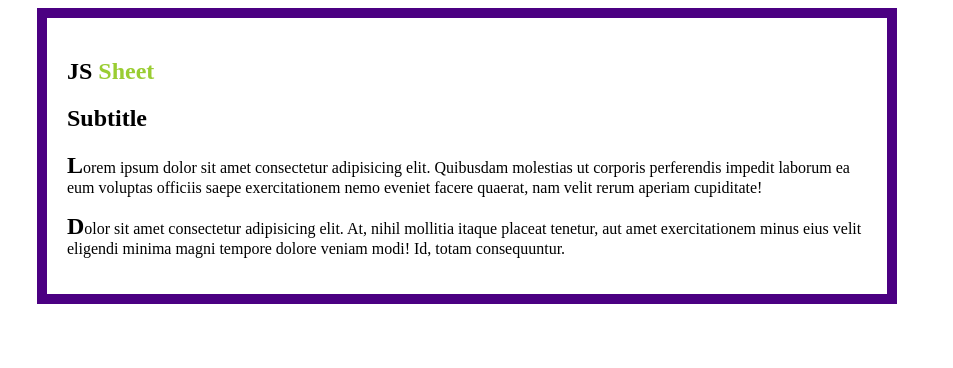
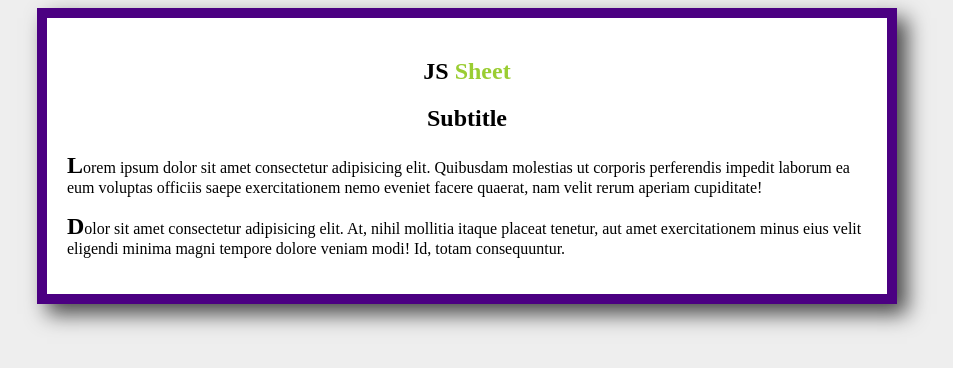
Before and after one commit to evitrk/jsday1, a plain HTML site: page index.html in a window 1280 px wide. Shown: the whole page, without its empty margins (173-1126 px from the left). Drawn offline with Linux system fonts and the light colour scheme.

Commit message:
[STEP 05] Basic HTML Boileplate

```diff
--- a/index.html
+++ b/index.html
@@ -6,6 +6,10 @@
     <meta http-equiv="X-UA-Compatible" content="ie=edge">
     <title>JS Excel</title>
     <style>
+        body{
+            background-color: #eee;
+        }
+
         #title-part {
             color: yellowgreen;
         }
@@ -13,13 +17,21 @@
             font-weight: bolder;
             font-size: 24px;
         }
+        h1,h2{
+
+            text-align: center;
+
+        }
         section.container{
+            background-color: white;
             border: 10px solid indigo;
             padding: 20px;
             max-width: 800px;
             margin-left: auto;
             margin-right: auto;
             margin: 0 auto;
+            box-shadow: 10px 10px 20px
+            rgba(0,0,0,0.7);
         }
     </style>
 </head>
```
